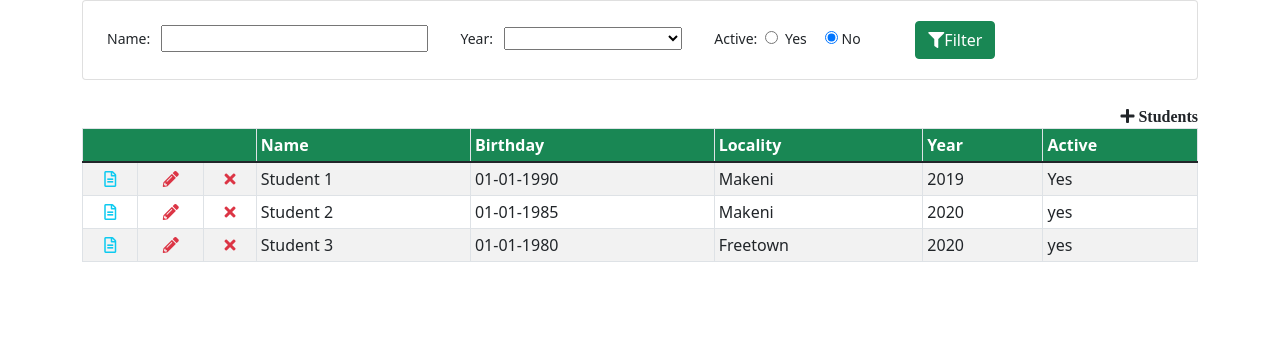
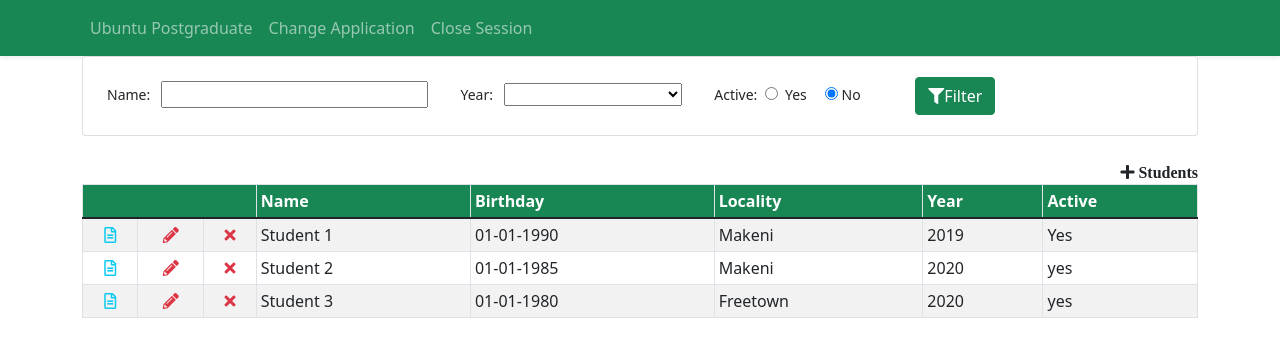
Before and after one commit to alhajimansaray/ubuntu-postgraduate-angular, an Angular app: page /students in a window 1280 px wide. Shown: the top 356 px of the page. Built offline with nearby package versions, Linux system fonts and the light colour scheme.

Commit message:
Navigation bar added to the Student Component

```diff
--- a/src/app/app.module.ts
+++ b/src/app/app.module.ts
@@ -8,7 +8,7 @@ import { HomeComponent } from './components/home/home.component';
 import { StudentsFilterComponent } from './components/students/students-filter/students-filter.component';
 import { StudentsFormComponent } from './components/students/students-form/students-form.component';
 import { StudentsFileComponent } from './components/students/students-file/students-file.component';
-import {FormsModule} from "@angular/forms";
+import {FormsModule} from '@angular/forms';
 
 
 
--- a/src/app/components/students/students-form/students-form.component.html
+++ b/src/app/components/students/students-form/students-form.component.html
@@ -1,3 +1,27 @@
+<!-- Top Navigation Bar  -->
+<nav class="navbar navbar-expand bg-success navbar-dark shadow-sm">
+  <div class="container">
+    <button class="navbar-toggler navbar-toggler-right border-0" type="button" data-toggle="collapse" data-target="#navbar11">
+
+    </button>
+    <div class="collapse navbar-collapse" id="navbars">
+      <ul class="navbar-nav mr-auto">
+        <li class="nav-item"> <a class="nav-link" href="#">Ubuntu Postgraduate</a> </li>
+        <li class="nav-item"> <a class="nav-link" href="#">Change Application</a> </li>
+        <li class="nav-item"> <a class="nav-link" href="#">Close Session</a> </li>
+      </ul>
+    </div>
+  </div>
+</nav>
+
+<!--End of Navigation Bar-->
+
+
+
+
+
+
+
 <div class="container">
 
   <!--Students form-->
```
